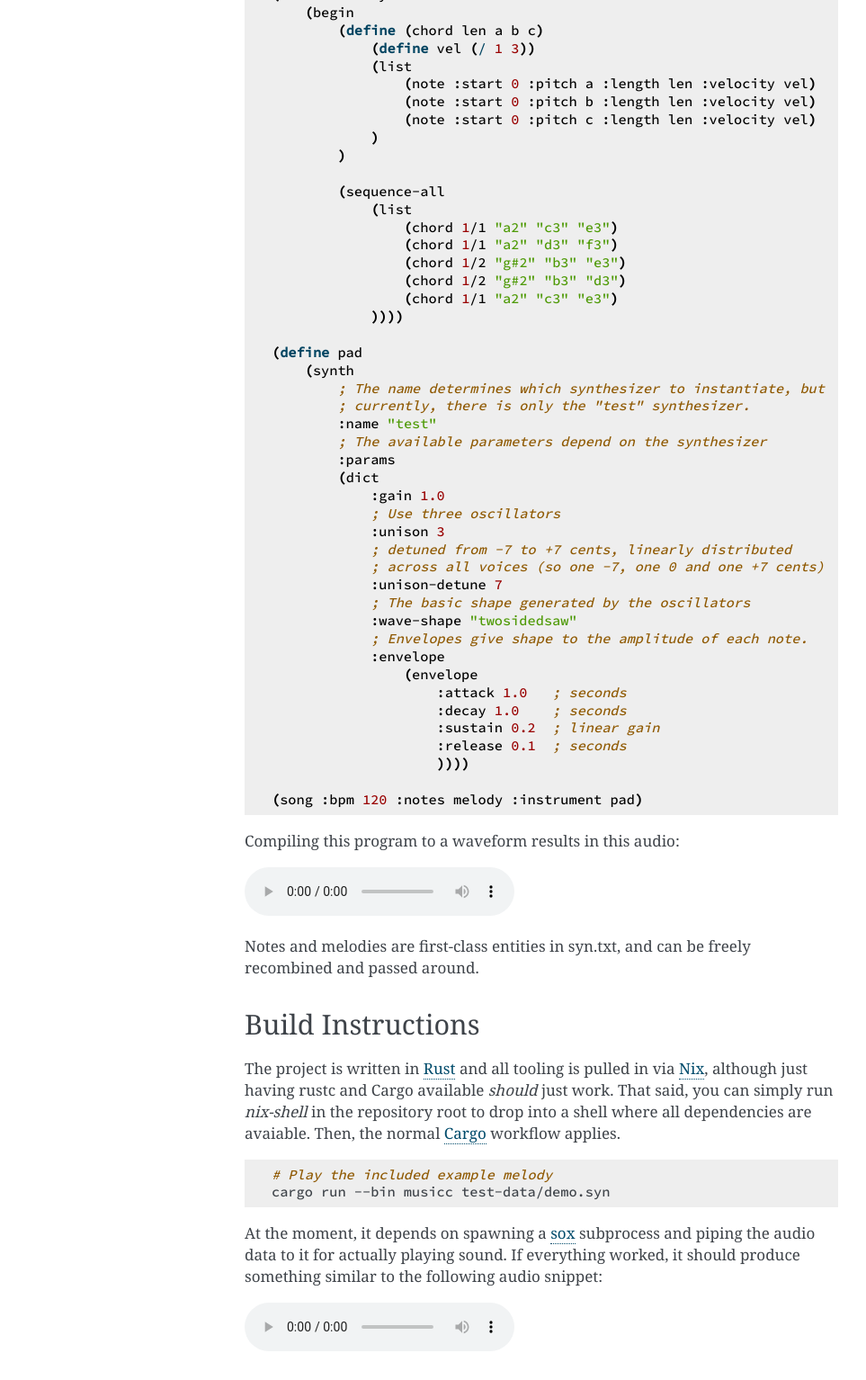
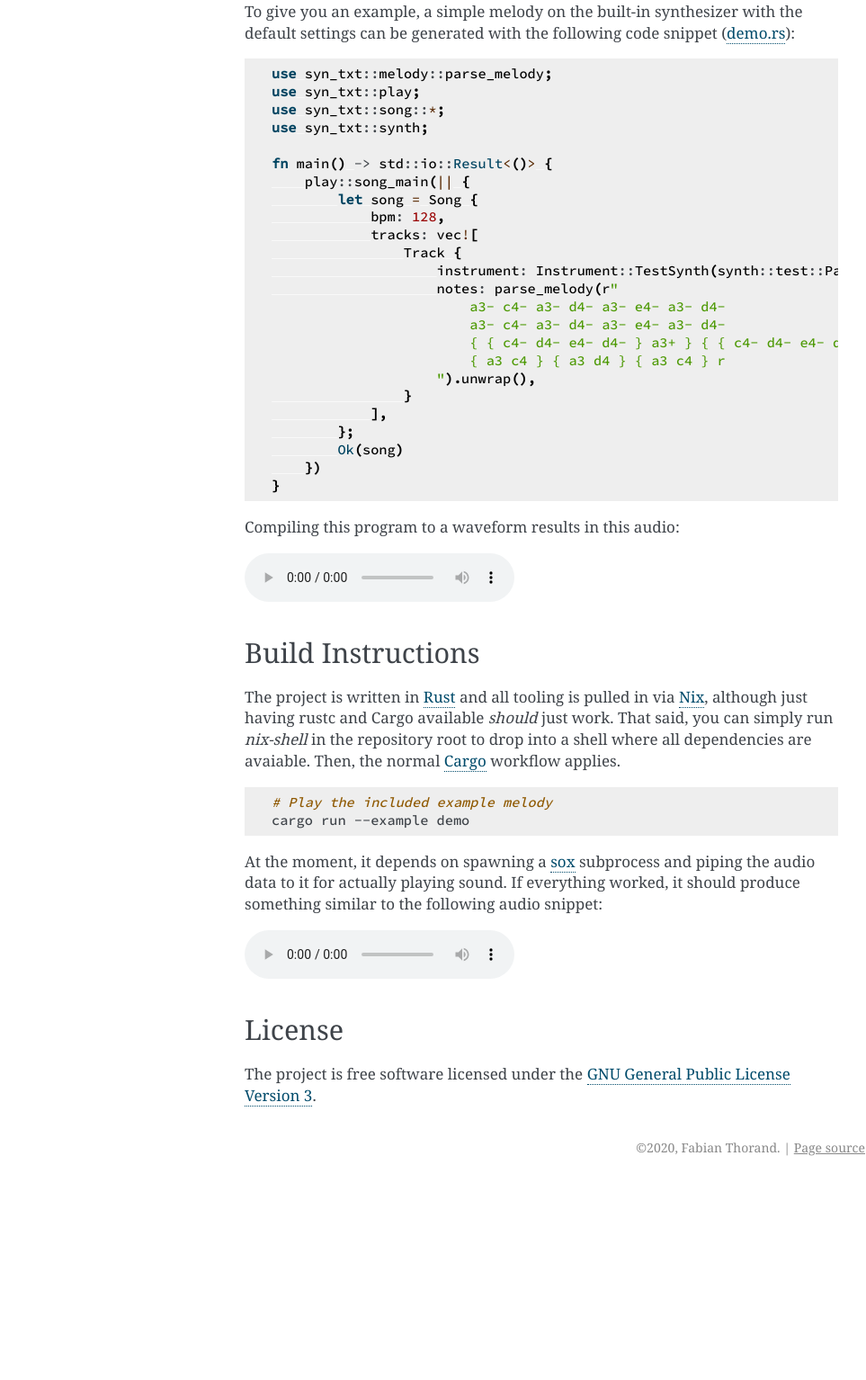
Before and after one commit to fatho/syn-txt, a plain HTML site: page index.html in a window 1280 px wide. Shown: the part 504-2038 px from the top of the page at 90% size, without its empty margins (148-1111 px from the left). After the commit the page ends 1819 px from the top, so only its background shows below. Drawn offline with Linux system fonts and the light colour scheme.

Commit message:
Reflect removal of scheme interpreter

```diff
--- a/_static/basic.css
+++ b/_static/basic.css
@@ -4,7 +4,7 @@
  *
  * Sphinx stylesheet -- basic theme.
  *
- * :copyright: Copyright 2007-2019 by the Sphinx team, see AUTHORS.
+ * :copyright: Copyright 2007-2020 by the Sphinx team, see AUTHORS.
  * :license: BSD, see LICENSE for details.
  *
  */
--- a/_static/documentation_options.js
+++ b/_static/documentation_options.js
@@ -5,6 +5,7 @@ var DOCUMENTATION_OPTIONS = {
     COLLAPSE_INDEX: false,
     BUILDER: 'html',
     FILE_SUFFIX: '.html',
+    LINK_SUFFIX: '.html',
     HAS_SOURCE: true,
     SOURCELINK_SUFFIX: '.txt',
     NAVIGATION_WITH_KEYS: false
--- a/_static/language_data.js
+++ b/_static/language_data.js
@@ -5,7 +5,7 @@
  * This script contains the language-specific data used by searchtools.js,
  * namely the list of stopwords, stemmer, scorer and splitter.
  *
- * :copyright: Copyright 2007-2019 by the Sphinx team, see AUTHORS.
+ * :copyright: Copyright 2007-2020 by the Sphinx team, see AUTHORS.
  * :license: BSD, see LICENSE for details.
  *
  */
--- a/index.html
+++ b/index.html
@@ -1,17 +1,17 @@
 
 <!DOCTYPE html>
 
-<html xmlns="http://www.w3.org/1999/xhtml">
+<html>
   <head>
     <meta charset="utf-8" />
     <title>A text-based synthesizer &#8212; syn.txt  documentation</title>
     <link rel="stylesheet" href="_static/alabaster.css" type="text/css" />
     <link rel="stylesheet" href="_static/pygments.css" type="text/css" />
-    <script type="text/javascript" id="documentation_options" data-url_root="./" src="_static/documentation_options.js"></script>
-    <script type="text/javascript" src="_static/jquery.js"></script>
-    <script type="text/javascript" src="_static/underscore.js"></script>
-    <script type="text/javascript" src="_static/doctools.js"></script>
-    <script type="text/javascript" src="_static/language_data.js"></script>
+    <script id="documentation_options" data-url_root="./" src="_static/documentation_options.js"></script>
+    <script src="_static/jquery.js"></script>
+    <script src="_static/underscore.js"></script>
+    <script src="_static/doctools.js"></script>
+    <script src="_static/language_data.js"></script>
     <link rel="index" title="Index" href="genindex.html" />
     <link rel="search" title="Search" href="search.html" />
 
@@ -38,71 +38,48 @@
 At the moment, it is very much work in progress. The repository contains a <a class="reference external" href="https://github.com/fatho/syn-txt/blob/master/planning/roadmap.md">roadmap</a>
 with a rough outline of what is planned for the near future.</p>
 <p>However, there is already a working prototype that includes</p>
-<ul class="simple">
-<li><p>an interpreter for a very small subset of a scheme-like language
-that can be used for defining piano rolls (<a class="reference external" href="https://github.com/fatho/syn-txt/blob/master/test-data/">examples</a>)</p></li>
-<li><p>a synthesizer turning notes into waveforms</p></li>
-<li><p>an interpreter for that language to play piano rolls on the built-in synthesizer</p></li>
-</ul>
+<p>However, there is already a working prototype that includes
+- a simple textual format for writing melodies
+- a small embedded DSL for constructing simple songs
+- a synthesizer with multiple oscillators, several waveforms, and simple filters
+- a convenient function providing the main function for an executable generating the song (<a class="reference external" href="https://github.com/fatho/syn-txt/blob/master/examples/">examples</a>)</p>
+<p>Eventually, the idea is that song descriptions get a serialization format,
+making it possible to generate them from other programming languages as well.</p>
 <div class="section" id="example">
 <h2>Example<a class="headerlink" href="#example" title="Permalink to this headline">¶</a></h2>
-<p>To give you an example, a few simple chords on a customized synthesizer
-can be generated with the following code snippet (<a class="reference external" href="https://github.com/fatho/syn-txt/blob/master/test-data/chords.syn">chords.syn</a>):</p>
-<div class="highlight-scheme notranslate"><div class="highlight"><pre><span></span><span class="p">(</span><span class="k">define </span><span class="nv">melody</span>
-    <span class="p">(</span><span class="nf">begin</span>
-        <span class="p">(</span><span class="k">define </span><span class="p">(</span><span class="nf">chord</span> <span class="nv">len</span> <span class="nv">a</span> <span class="nv">b</span> <span class="nv">c</span><span class="p">)</span>
-            <span class="p">(</span><span class="k">define </span><span class="nv">vel</span> <span class="p">(</span><span class="nb">/ </span><span class="mi">1</span> <span class="mi">3</span><span class="p">))</span>
-            <span class="p">(</span><span class="nf">list</span>
-                <span class="p">(</span><span class="nf">note</span> <span class="nv">:start</span> <span class="mi">0</span> <span class="nv">:pitch</span> <span class="nv">a</span> <span class="nv">:length</span> <span class="nv">len</span> <span class="nv">:velocity</span> <span class="nv">vel</span><span class="p">)</span>
-                <span class="p">(</span><span class="nf">note</span> <span class="nv">:start</span> <span class="mi">0</span> <span class="nv">:pitch</span> <span class="nv">b</span> <span class="nv">:length</span> <span class="nv">len</span> <span class="nv">:velocity</span> <span class="nv">vel</span><span class="p">)</span>
-                <span class="p">(</span><span class="nf">note</span> <span class="nv">:start</span> <span class="mi">0</span> <span class="nv">:pitch</span> <span class="nv">c</span> <span class="nv">:length</span> <span class="nv">len</span> <span class="nv">:velocity</span> <span class="nv">vel</span><span class="p">)</span>
-            <span class="p">)</span>
-        <span class="p">)</span>
+<p>To give you an example, a simple melody on the built-in synthesizer with the default settings
+can be generated with the following code snippet (<a class="reference external" href="https://github.com/fatho/syn-txt/blob/master/examples/demo.rs">demo.rs</a>):</p>
+<div class="highlight-rust notranslate"><div class="highlight"><pre><span></span><span class="k">use</span><span class="w"> </span><span class="n">syn_txt</span>::<span class="n">melody</span>::<span class="n">parse_melody</span><span class="p">;</span><span class="w"></span>
+<span class="k">use</span><span class="w"> </span><span class="n">syn_txt</span>::<span class="n">play</span><span class="p">;</span><span class="w"></span>
+<span class="k">use</span><span class="w"> </span><span class="n">syn_txt</span>::<span class="n">song</span>::<span class="o">*</span><span class="p">;</span><span class="w"></span>
+<span class="k">use</span><span class="w"> </span><span class="n">syn_txt</span>::<span class="n">synth</span><span class="p">;</span><span class="w"></span>
 
-        <span class="p">(</span><span class="nf">sequence-all</span>
-            <span class="p">(</span><span class="nf">list</span>
-                <span class="p">(</span><span class="nf">chord</span> <span class="mi">1</span><span class="nv">/1</span> <span class="s">&quot;a2&quot;</span> <span class="s">&quot;c3&quot;</span> <span class="s">&quot;e3&quot;</span><span class="p">)</span>
-                <span class="p">(</span><span class="nf">chord</span> <span class="mi">1</span><span class="nv">/1</span> <span class="s">&quot;a2&quot;</span> <span class="s">&quot;d3&quot;</span> <span class="s">&quot;f3&quot;</span><span class="p">)</span>
-                <span class="p">(</span><span class="nf">chord</span> <span class="mi">1</span><span class="nv">/2</span> <span class="s">&quot;g#2&quot;</span> <span class="s">&quot;b3&quot;</span> <span class="s">&quot;e3&quot;</span><span class="p">)</span>
-                <span class="p">(</span><span class="nf">chord</span> <span class="mi">1</span><span class="nv">/2</span> <span class="s">&quot;g#2&quot;</span> <span class="s">&quot;b3&quot;</span> <span class="s">&quot;d3&quot;</span><span class="p">)</span>
-                <span class="p">(</span><span class="nf">chord</span> <span class="mi">1</span><span class="nv">/1</span> <span class="s">&quot;a2&quot;</span> <span class="s">&quot;c3&quot;</span> <span class="s">&quot;e3&quot;</span><span class="p">)</span>
-            <span class="p">))))</span>
-
-<span class="p">(</span><span class="k">define </span><span class="nv">pad</span>
-    <span class="p">(</span><span class="nf">synth</span>
-        <span class="c1">; The name determines which synthesizer to instantiate, but</span>
-        <span class="c1">; currently, there is only the &quot;test&quot; synthesizer.</span>
-        <span class="nv">:name</span> <span class="s">&quot;test&quot;</span>
-        <span class="c1">; The available parameters depend on the synthesizer</span>
-        <span class="nv">:params</span>
-        <span class="p">(</span><span class="nf">dict</span>
-            <span class="nv">:gain</span> <span class="mf">1.0</span>
-            <span class="c1">; Use three oscillators</span>
-            <span class="nv">:unison</span> <span class="mi">3</span>
-            <span class="c1">; detuned from -7 to +7 cents, linearly distributed</span>
-            <span class="c1">; across all voices (so one -7, one 0 and one +7 cents)</span>
-            <span class="nv">:unison-detune</span> <span class="mi">7</span>
-            <span class="c1">; The basic shape generated by the oscillators</span>
-            <span class="nv">:wave-shape</span> <span class="s">&quot;twosidedsaw&quot;</span>
-            <span class="c1">; Envelopes give shape to the amplitude of each note.</span>
-            <span class="nv">:envelope</span>
-                <span class="p">(</span><span class="nf">envelope</span>
-                    <span class="nv">:attack</span> <span class="mf">1.0</span>   <span class="c1">; seconds</span>
-                    <span class="nv">:decay</span> <span class="mf">1.0</span>    <span class="c1">; seconds</span>
-                    <span class="nv">:sustain</span> <span class="mf">0.2</span>  <span class="c1">; linear gain</span>
-                    <span class="nv">:release</span> <span class="mf">0.1</span>  <span class="c1">; seconds</span>
-                    <span class="p">))))</span>
-
-<span class="p">(</span><span class="nf">song</span> <span class="nv">:bpm</span> <span class="mi">120</span> <span class="nv">:notes</span> <span class="nv">melody</span> <span class="nv">:instrument</span> <span class="nv">pad</span><span class="p">)</span>
+<span class="k">fn</span> <span class="nf">main</span><span class="p">()</span><span class="w"> </span>-&gt; <span class="nc">std</span>::<span class="n">io</span>::<span class="nb">Result</span><span class="o">&lt;</span><span class="p">()</span><span class="o">&gt;</span><span class="w"> </span><span class="p">{</span><span class="w"></span>
+<span class="w">    </span><span class="n">play</span>::<span class="n">song_main</span><span class="p">(</span><span class="o">||</span><span class="w"> </span><span class="p">{</span><span class="w"></span>
+<span class="w">        </span><span class="kd">let</span><span class="w"> </span><span class="n">song</span><span class="w"> </span><span class="o">=</span><span class="w"> </span><span class="n">Song</span><span class="w"> </span><span class="p">{</span><span class="w"></span>
+<span class="w">            </span><span class="n">bpm</span>: <span class="mi">128</span><span class="p">,</span><span class="w"></span>
+<span class="w">            </span><span class="n">tracks</span>: <span class="nc">vec</span><span class="o">!</span><span class="p">[</span><span class="w"></span>
+<span class="w">                </span><span class="n">Track</span><span class="w"> </span><span class="p">{</span><span class="w"></span>
+<span class="w">                    </span><span class="n">instrument</span>: <span class="nc">Instrument</span>::<span class="n">TestSynth</span><span class="p">(</span><span class="n">synth</span>::<span class="n">test</span>::<span class="n">Params</span>::<span class="n">default</span><span class="p">()),</span><span class="w"></span>
+<span class="w">                    </span><span class="n">notes</span>: <span class="nc">parse_melody</span><span class="p">(</span><span class="n">r</span><span class="s">&quot;</span>
+<span class="s">                        a3- c4- a3- d4- a3- e4- a3- d4-</span>
+<span class="s">                        a3- c4- a3- d4- a3- e4- a3- d4-</span>
+<span class="s">                        { { c4- d4- e4- d4- } a3+ } { { c4- d4- e4- d4- } a3+ }</span>
+<span class="s">                        { a3 c4 } { a3 d4 } { a3 c4 } r</span>
+<span class="s">                    &quot;</span><span class="p">).</span><span class="n">unwrap</span><span class="p">(),</span><span class="w"></span>
+<span class="w">                </span><span class="p">}</span><span class="w"></span>
+<span class="w">            </span><span class="p">],</span><span class="w"></span>
+<span class="w">        </span><span class="p">};</span><span class="w"></span>
+<span class="w">        </span><span class="nb">Ok</span><span class="p">(</span><span class="n">song</span><span class="p">)</span><span class="w"></span>
+<span class="w">    </span><span class="p">})</span><span class="w"></span>
+<span class="p">}</span><span class="w"></span>
 </pre></div>
 </div>
 <p>Compiling this program to a waveform results in this audio:</p>
 <audio controls="controls">
-      <source src="_static/chords.ogg" type="audio/ogg">
+      <source src="_static/demo.ogg" type="audio/ogg">
       Your browser does not support the <code>audio</code> element.
-</audio><p>Notes and melodies are first-class entities in syn.txt,
-and can be freely recombined and passed around.</p>
-</div>
+</audio></div>
 <div class="section" id="build-instructions">
 <h2>Build Instructions<a class="headerlink" href="#build-instructions" title="Permalink to this headline">¶</a></h2>
 <p>The project is written in <a class="reference external" href="https://www.rust-lang.org/">Rust</a> and all tooling is pulled in via <a class="reference external" href="https://nixos.org/nix/">Nix</a>,
@@ -111,7 +88,7 @@ That said, you can simply run <cite>nix-shell</cite> in the repository root to d
 into a shell where all dependencies are avaiable.
 Then, the normal <a class="reference external" href="https://doc.rust-lang.org/cargo/">Cargo</a> workflow applies.</p>
 <div class="highlight-bash notranslate"><div class="highlight"><pre><span></span><span class="c1"># Play the included example melody</span>
-cargo run --bin musicc test-data/demo.syn
+cargo run --example demo
 </pre></div>
 </div>
 <p>At the moment, it depends on spawning a <a class="reference external" href="http://sox.sourceforge.net/">sox</a> subprocess and piping the audio data to it
@@ -173,7 +150,7 @@ If everything worked, it should produce something similar to the following audio
     </form>
     </div>
 </div>
-<script type="text/javascript">$('#searchbox').show(0);</script>
+<script>$('#searchbox').show(0);</script>
 
 
 
```
Also changed, not shown: _static/doctools.js (+4 -3 lines), _static/searchtools.js (+17 -8 lines), genindex.html (+7 -7 lines), search.html (+11 -13 lines), searchindex.js (+1 -1 lines), _sources/index.rst.txt, _static/logo.png, 3 other files.
